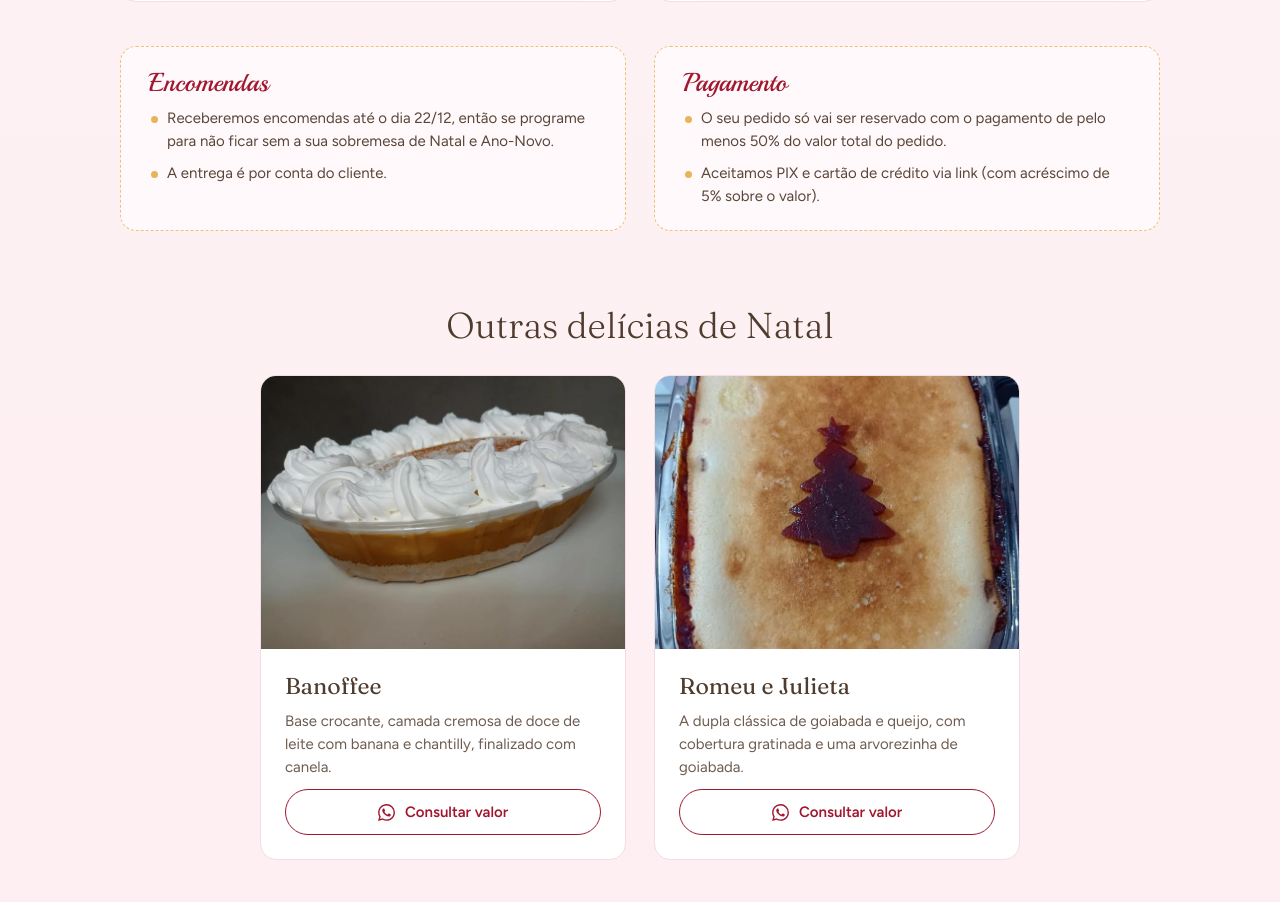
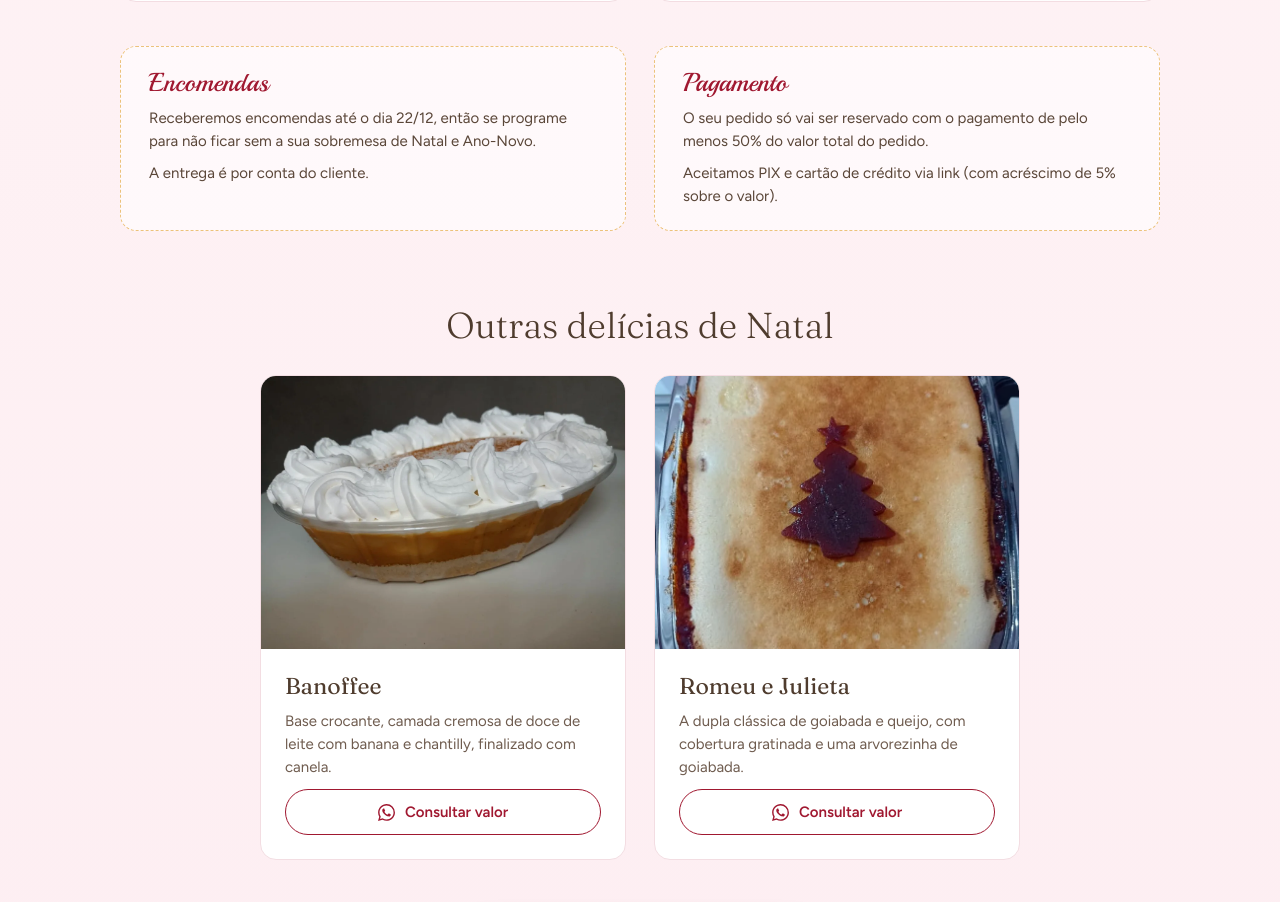
Before and after one commit to santos-nathalia86/docinhos-pathy, a React (Vite) app: page / in a window 1280 px wide. Shown: the part 6123-7025 px from the top of the page. Built offline with nearby package versions, Linux system fonts and the light colour scheme.

Commit message:
Natal: tira os pontos amarelos das condições

```diff
--- a/src/natal/natal.css
+++ b/src/natal/natal.css
@@ -209,8 +209,7 @@
 .natal-terms-box { padding: 22px clamp(18px, 2.4vw, 28px); border: 1.5px dashed rgba(232, 180, 90, .8); border-radius: 16px; background: rgba(255, 255, 255, .6); }
 .natal-terms-box h3 { margin-bottom: 10px; font: 400 26px/1.1 var(--script); color: var(--natal-wine); }
 .natal-terms-box ul { display: grid; gap: 8px; }
-.natal-terms-box li { position: relative; padding-left: 18px; font-size: 15px; line-height: 1.55; color: #5a4638; }
-.natal-terms-box li::before { content: ""; position: absolute; left: 2px; top: .6em; width: 7px; height: 7px; border-radius: 50%; background: var(--natal-gold); }
+.natal-terms-box li { font-size: 15px; line-height: 1.55; color: #5a4638; }
 
 /* Outras delícias: sem preço, cards menores */
 .natal-others-title { margin: clamp(44px, 6vw, 72px) 0 clamp(18px, 2.4vw, 28px); text-align: center; font-size: clamp(26px, 3vw, 36px); font-weight: 300; }
```
